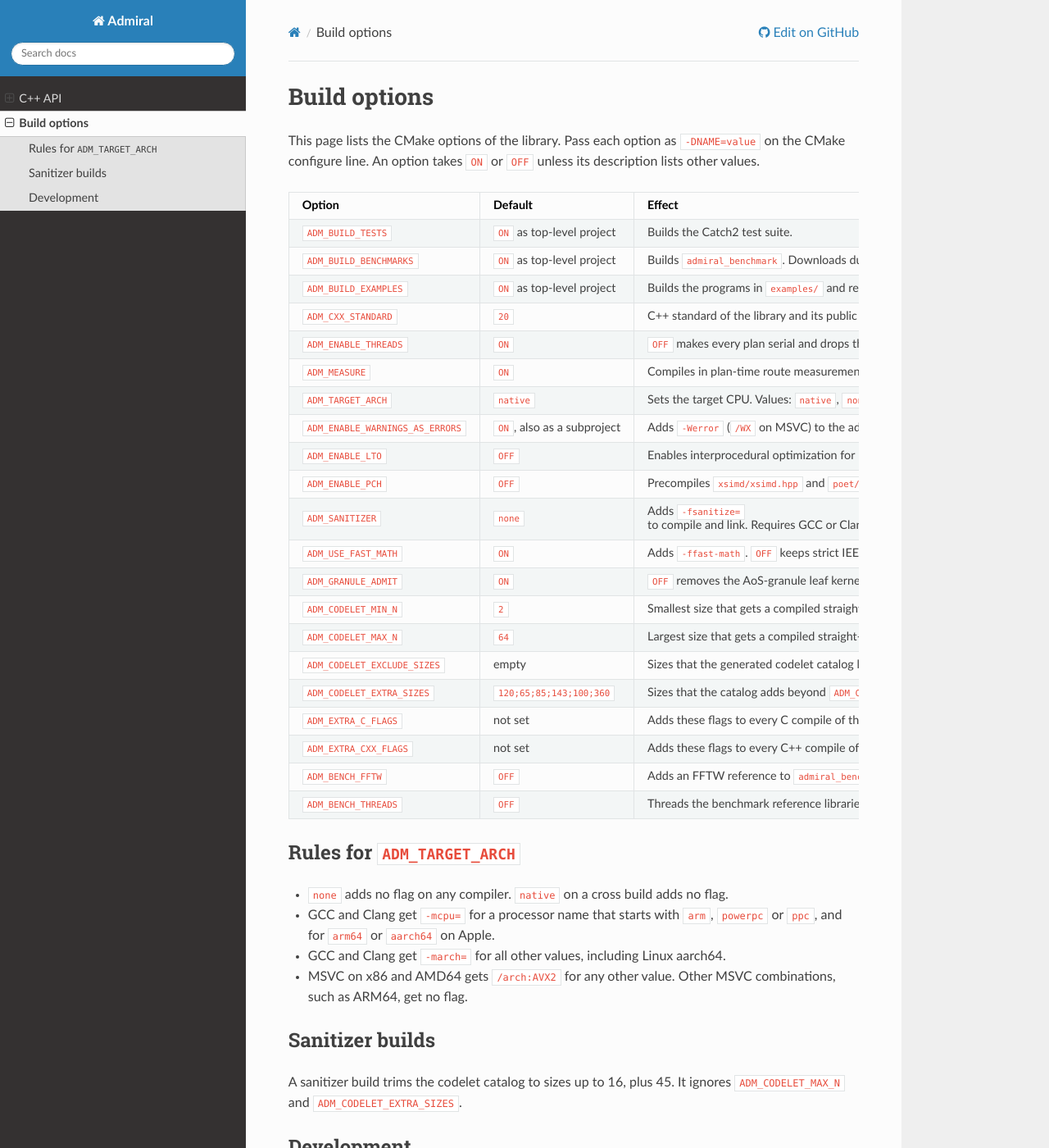
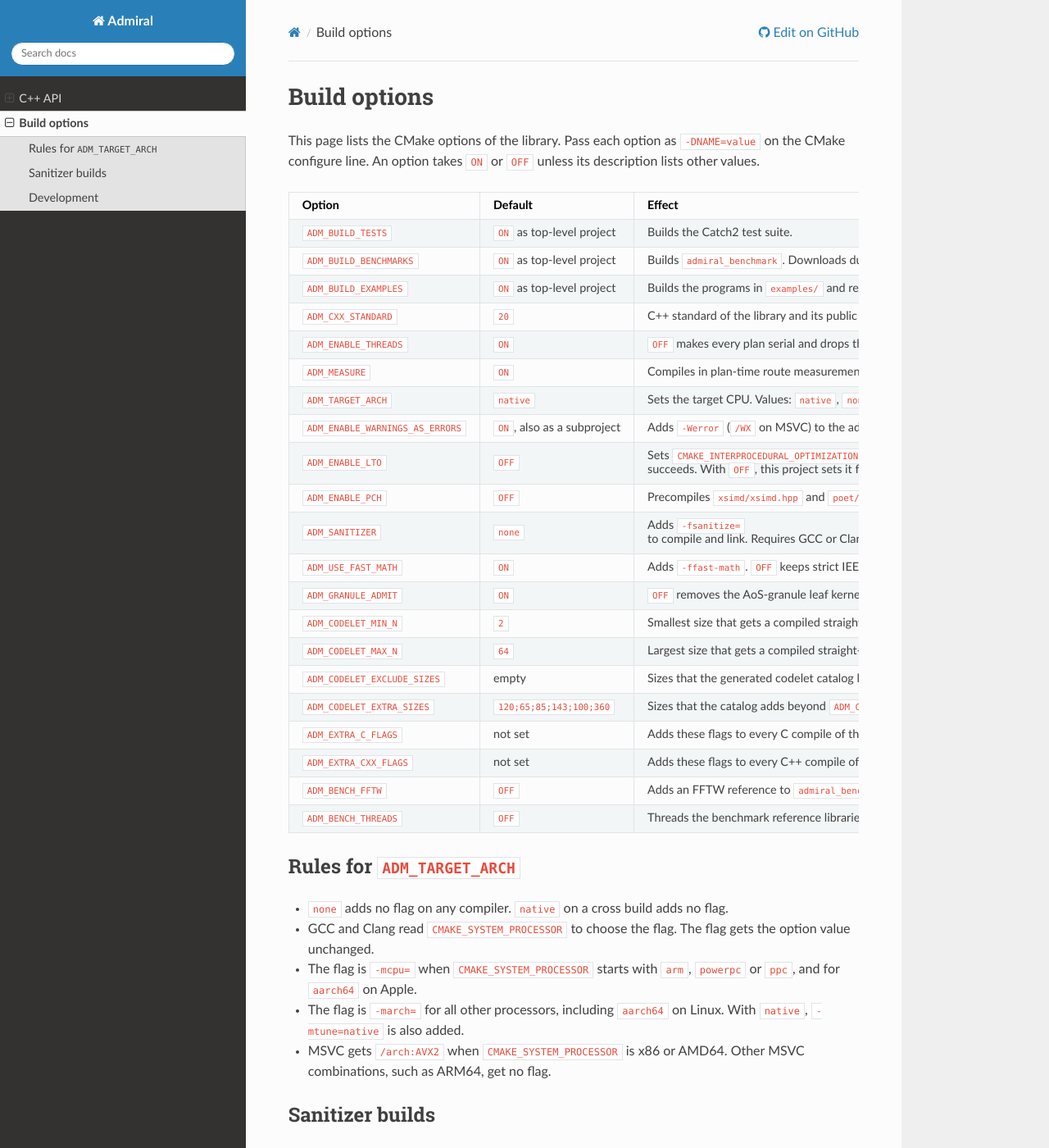
Before and after one commit to DiamonDinoia/admiral, a Sphinx documentation site: the page built from docs/build-options.md, in a window 1280 px wide and 1400 px high. Shown: the whole window at 82% size. Built offline with Sphinx 7.4.7 and the Read the Docs theme 3.1.0, drawn with Linux system fonts in a browser that asks for light colours.

Commit message:
docs: correct the README and build options against the source
The README said the examples download more, that the shim sends every plan on,
and had no link to the hosted docs. The build options page keyed the arch flag
on the option value and described LTO as on for Release.

Assisted-by: Claude Opus 5 <noreply@anthropic.com>

```diff
--- a/docs/build-options.md
+++ b/docs/build-options.md
@@ -14,7 +14,7 @@ An option takes `ON` or `OFF` unless its description lists other values.
 | `ADM_MEASURE` | `ON` | Compiles in plan-time route measurement. `OFF` makes `effort::automatic` and `effort::measure` inert. |
 | `ADM_TARGET_ARCH` | `native` | Sets the target CPU. Values: `native`, `none`, an architecture or CPU name. See the rules below the table. |
 | `ADM_ENABLE_WARNINGS_AS_ERRORS` | `ON`, also as a subproject | Adds `-Werror` (`/WX` on MSVC) to the admiral targets. Set `OFF` before `add_subdirectory`. Consumer targets keep their own flags. |
-| `ADM_ENABLE_LTO` | `OFF` | Enables interprocedural optimization for Release, RelWithDebInfo and MinSizeRel builds when the compiler supports it. Do not use it for release builds. The installed archives link only with the same compiler. |
+| `ADM_ENABLE_LTO` | `OFF` | Sets `CMAKE_INTERPROCEDURAL_OPTIMIZATION` for Release, RelWithDebInfo and MinSizeRel when `check_ipo_supported` succeeds. With `OFF`, this project sets it for no build type. GCC writes GIMPLE into the installed archives, so only the same compiler can link them. Use `OFF` for a shipped install. |
 | `ADM_ENABLE_PCH` | `OFF` | Precompiles `xsimd/xsimd.hpp` and `poet/poet.hpp` for the engine and codelet targets. |
 | `ADM_SANITIZER` | `none` | Adds `-fsanitize=` to compile and link. Requires GCC or Clang. Values: `none`, `address`, `undefined`, `address+undefined`, `thread`. Any other value or compiler stops the configure. See the section below the table. |
 | `ADM_USE_FAST_MATH` | `ON` | Adds `-ffast-math`. `OFF` keeps strict IEEE semantics. |
@@ -31,9 +31,10 @@ An option takes `ON` or `OFF` unless its description lists other values.
 ## Rules for `ADM_TARGET_ARCH`
 
 - `none` adds no flag on any compiler. `native` on a cross build adds no flag.
-- GCC and Clang get `-mcpu=` for a processor name that starts with `arm`, `powerpc` or `ppc`, and for `arm64` or `aarch64` on Apple.
-- GCC and Clang get `-march=` for all other values, including Linux aarch64.
-- MSVC on x86 and AMD64 gets `/arch:AVX2` for any other value. Other MSVC combinations, such as ARM64, get no flag.
+- GCC and Clang read `CMAKE_SYSTEM_PROCESSOR` to choose the flag. The flag gets the option value unchanged.
+- The flag is `-mcpu=` when `CMAKE_SYSTEM_PROCESSOR` starts with `arm`, `powerpc` or `ppc`, and for `aarch64` on Apple.
+- The flag is `-march=` for all other processors, including `aarch64` on Linux. With `native`, `-mtune=native` is also added.
+- MSVC gets `/arch:AVX2` when `CMAKE_SYSTEM_PROCESSOR` is x86 or AMD64. Other MSVC combinations, such as ARM64, get no flag.
 
 ## Sanitizer builds
 
```
Also changed, not shown: README.md (+8 -4 lines).
